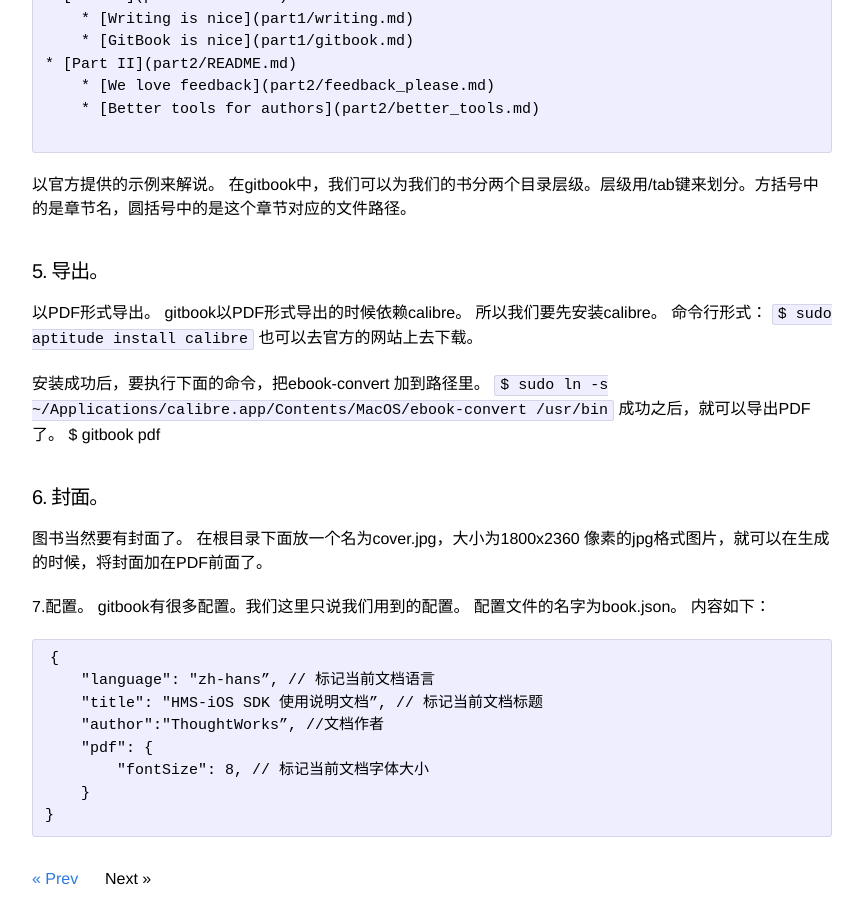
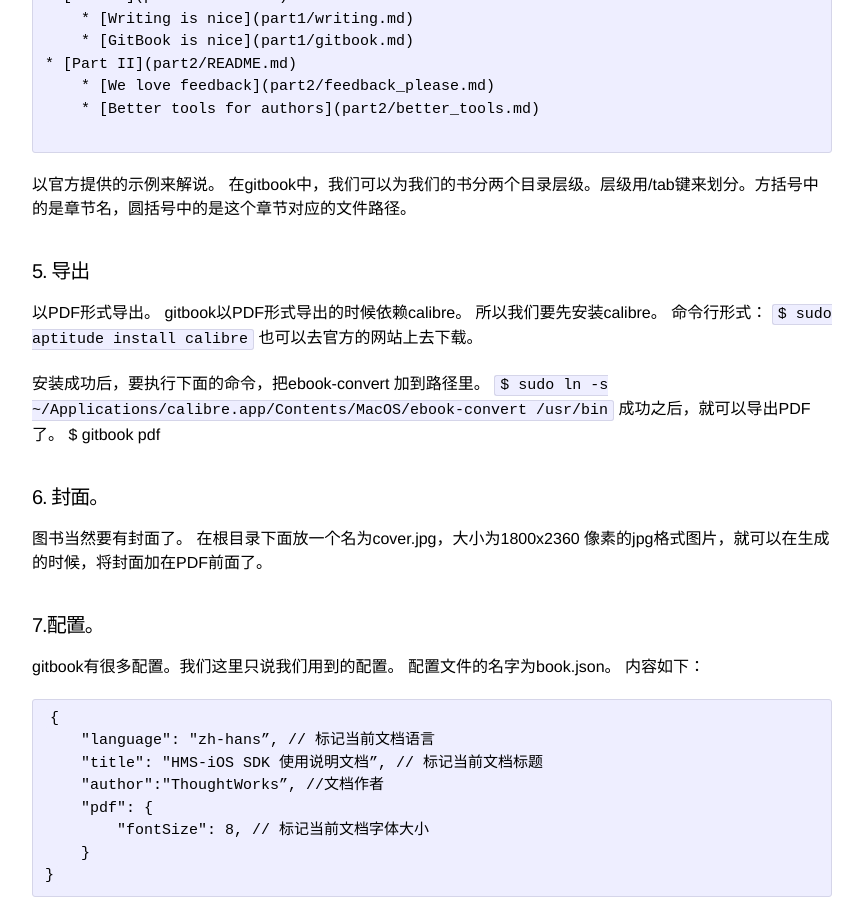
Before and after one commit to MarsLuo/marsluo.github.com, a Jekyll site: the page built from _posts/2017-02-10-How-to-use-gitbook.markdown, in a window 1280 px wide and 900 px high, scrolled down 867 px. Shown: the whole window, without its empty margins (208-1071 px from the left). Built offline with Jekyll 4.4.1, drawn with Linux system fonts in a browser that asks for light colours; comment, search, counter and statistics services are not loaded.

```diff
--- a/_posts/2017-02-10-How-to-use-gitbook.markdown
+++ b/_posts/2017-02-10-How-to-use-gitbook.markdown
@@ -40,11 +40,11 @@ $ gitbook serve
     * [We love feedback](part2/feedback_please.md)
     * [Better tools for authors](part2/better_tools.md)
 
-~~~~
+~~~
 以官方提供的示例来解说。
 在gitbook中，我们可以为我们的书分两个目录层级。层级用/tab键来划分。方括号中的是章节名，圆括号中的是这个章节对应的文件路径。
 
-#### 5. 导出。
+#### 5. 导出
 以PDF形式导出。
 gitbook以PDF形式导出的时候依赖calibre。 所以我们要先安装calibre。
 命令行形式：
@@ -55,11 +55,12 @@ gitbook以PDF形式导出的时候依赖calibre。 所以我们要先安装calib
 `$ sudo ln -s ~/Applications/calibre.app/Contents/MacOS/ebook-convert /usr/bin`
 成功之后，就可以导出PDF了。
 $ gitbook pdf
+
 #### 6. 封面。
 图书当然要有封面了。
 在根目录下面放一个名为cover.jpg，大小为1800x2360 像素的jpg格式图片，就可以在生成的时候，将封面加在PDF前面了。
 
-7.配置。
+#### 7.配置。
 gitbook有很多配置。我们这里只说我们用到的配置。
 配置文件的名字为book.json。
 内容如下：
```
